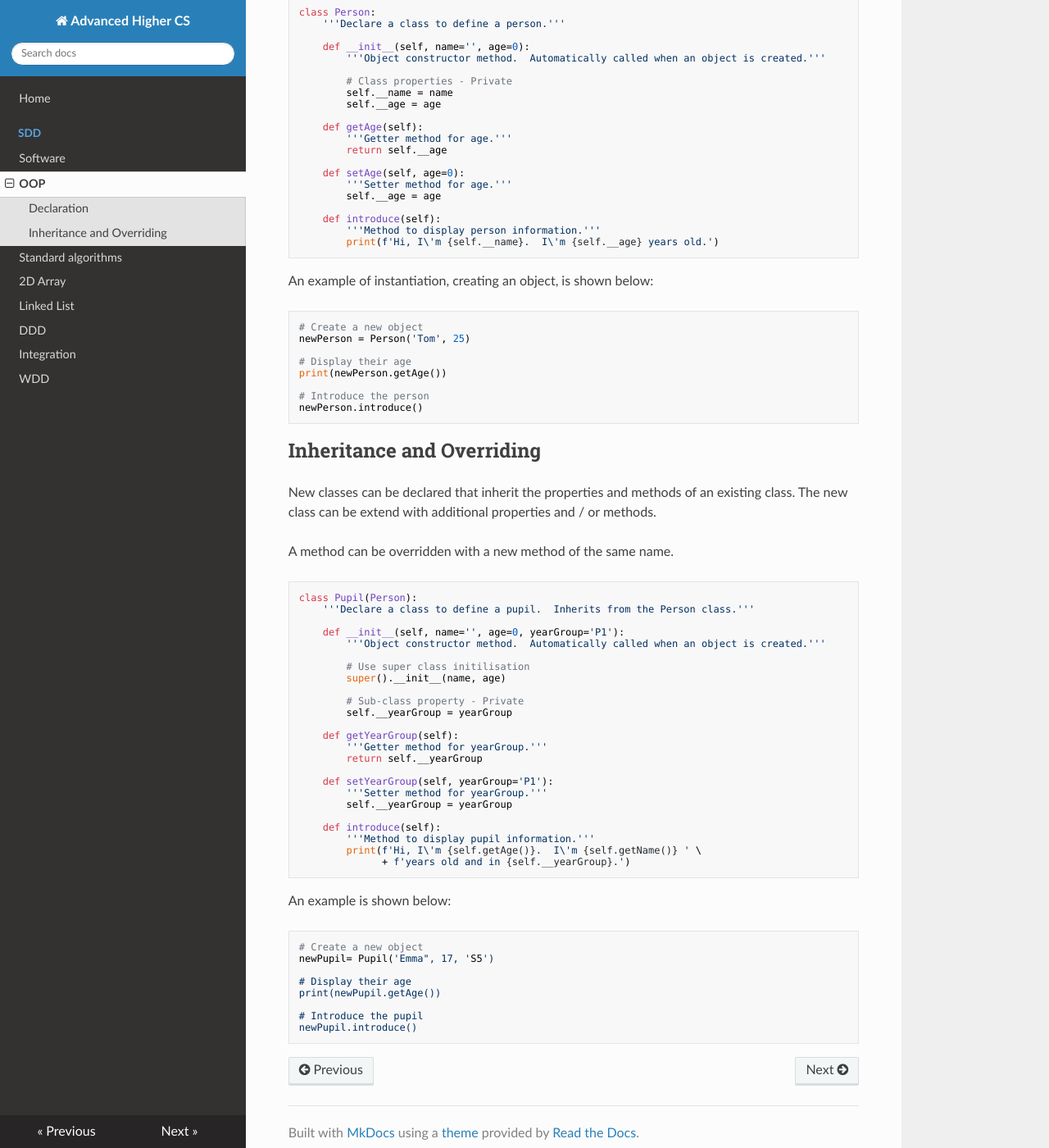
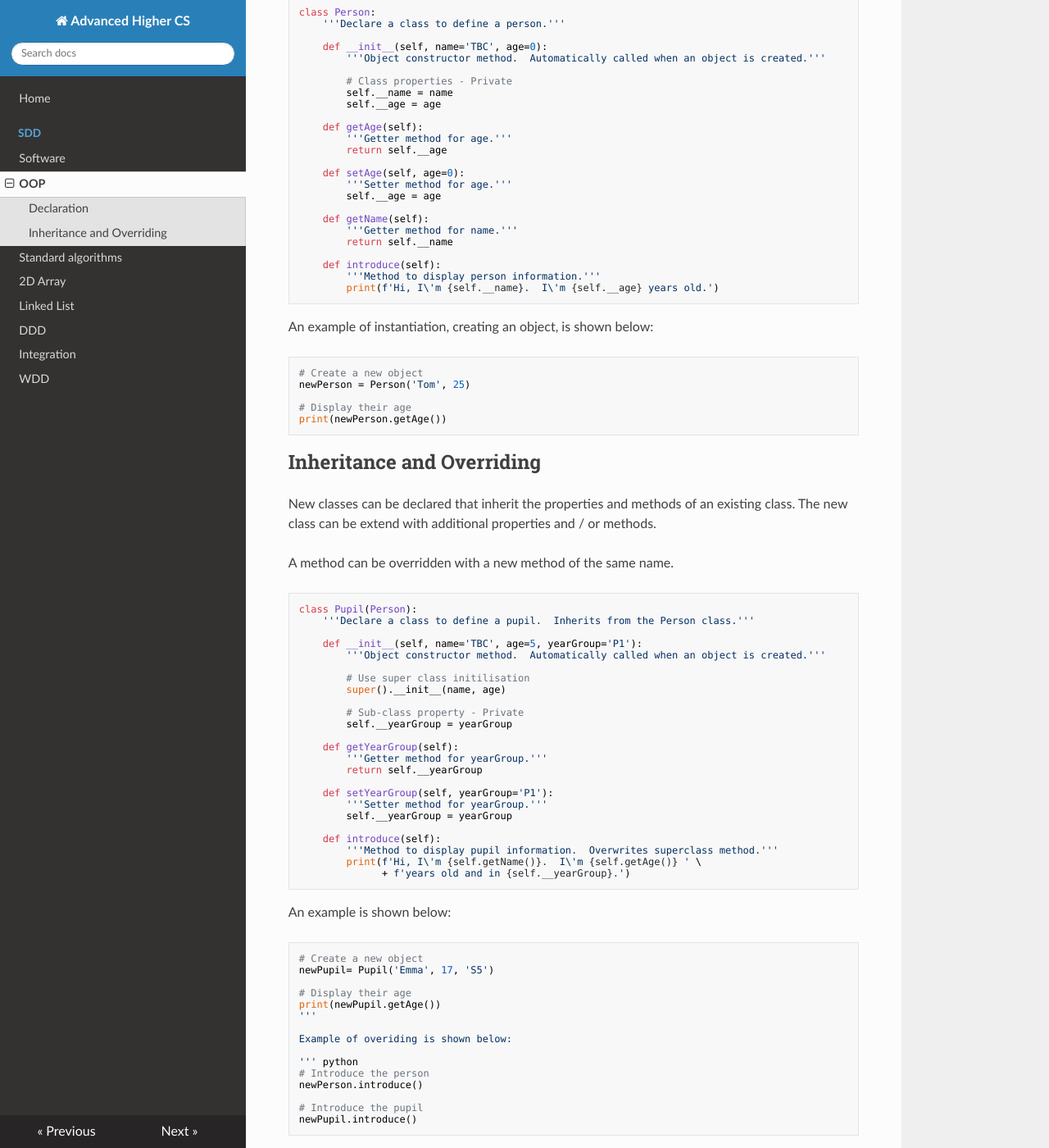
Before and after one commit to MrFriendCS/AH-CS, an MkDocs documentation site: the page built from docs/sdd/AH-CS-SDD-OOP.md, in a window 1280 px wide and 1400 px high, scrolled down 730 px. Shown: the whole window at 82% size. Built offline with MkDocs 1.6.1, drawn with Linux system fonts in a browser that asks for light colours; nearby versions of some CDN libraries.

Commit message:
Update AH-CS-SDD-OOP.md

````diff
--- a/docs/sdd/AH-CS-SDD-OOP.md
+++ b/docs/sdd/AH-CS-SDD-OOP.md
@@ -28,7 +28,7 @@ Getter and setter methods will need to be provided to access or change the value
 class Person:
     '''Declare a class to define a person.'''
 
-    def __init__(self, name='', age=0):
+    def __init__(self, name='TBC', age=0):
         '''Object constructor method.  Automatically called when an object is created.'''
 
         # Class properties - Private
@@ -43,6 +43,10 @@ class Person:
         '''Setter method for age.'''
         self.__age = age
 
+    def getName(self):
+        '''Getter method for name.'''
+        return self.__name
+
     def introduce(self):
         '''Method to display person information.'''
         print(f'Hi, I\'m {self.__name}.  I\'m {self.__age} years old.')
@@ -73,7 +74,7 @@ A method can be overridden with a new method of the same name.
 class Pupil(Person):
     '''Declare a class to define a pupil.  Inherits from the Person class.'''
 
-    def __init__(self, name='', age=0, yearGroup='P1'):
+    def __init__(self, name='TBC', age=5, yearGroup='P1'):
         '''Object constructor method.  Automatically called when an object is created.'''
 
         # Use super class initilisation
@@ -91,8 +92,8 @@ class Pupil(Person):
         self.__yearGroup = yearGroup
 
     def introduce(self):
-        '''Method to display pupil information.'''
-        print(f'Hi, I\'m {self.getAge()}.  I\'m {self.getName()} ' \
+        '''Method to display pupil information.  Overwrites superclass method.'''
+        print(f'Hi, I\'m {self.getName()}.  I\'m {self.getAge()} ' \
               + f'years old and in {self.__yearGroup}.')
 ```
 
@@ -100,10 +101,17 @@ An example is shown below:
 
 ``` python
 # Create a new object
-newPupil= Pupil('Emma", 17, 'S5')
+newPupil= Pupil('Emma', 17, 'S5')
 
 # Display their age
 print(newPupil.getAge())
+'''
+
+Example of overiding is shown below:
+
+''' python
+# Introduce the person
+newPerson.introduce()
 
 # Introduce the pupil
 newPupil.introduce()
````
Also changed, not shown: other parts of docs/sdd/AH-CS-SDD-OOP.md (+0 -3 lines).
